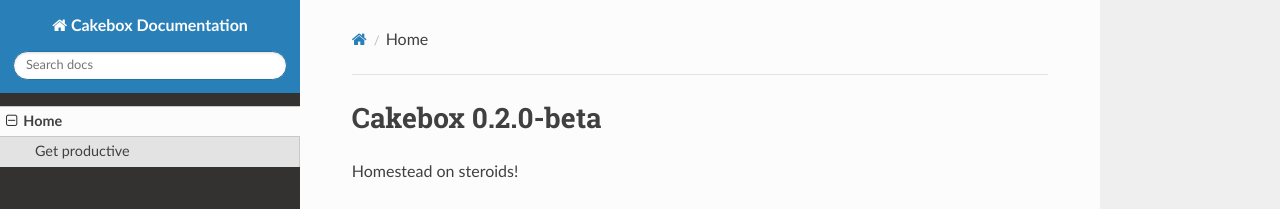
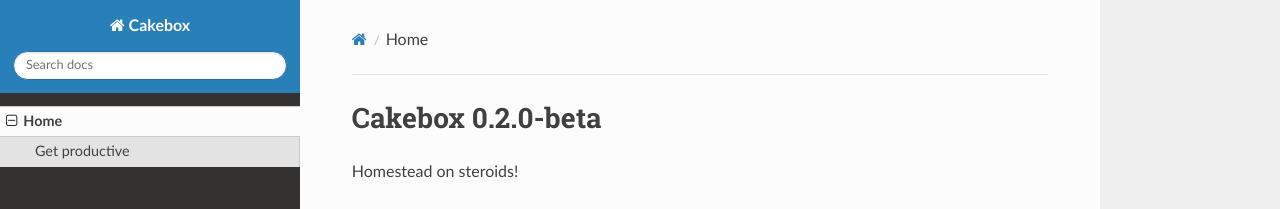
Before and after one commit to alt3/cakebox, an MkDocs documentation site: the page built from docs/sources/index.md, in a window 1280 px wide. Shown: the top 209 px of the page. Built offline with MkDocs 1.6.1, drawn with Linux system fonts in a browser that asks for light colours; nearby versions of some CDN libraries; old or Windows-style settings are respelled for this version of MkDocs.

Commit message:
Changes title

```diff
--- a/mkdocs.yml
+++ b/mkdocs.yml
@@ -1,4 +1,4 @@
-site_name: Cakebox Documentation
+site_name: Cakebox
 
 site_description: Documentation for the Cakebox project.
 
```
